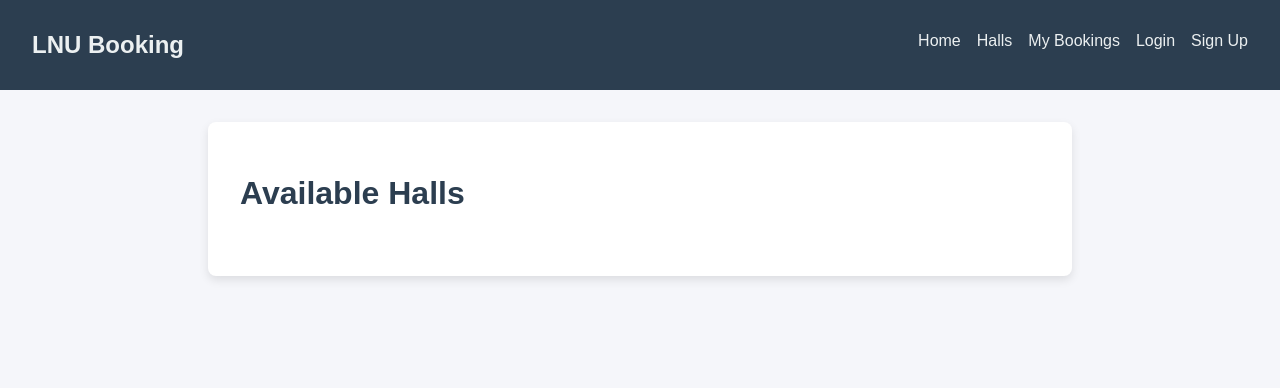
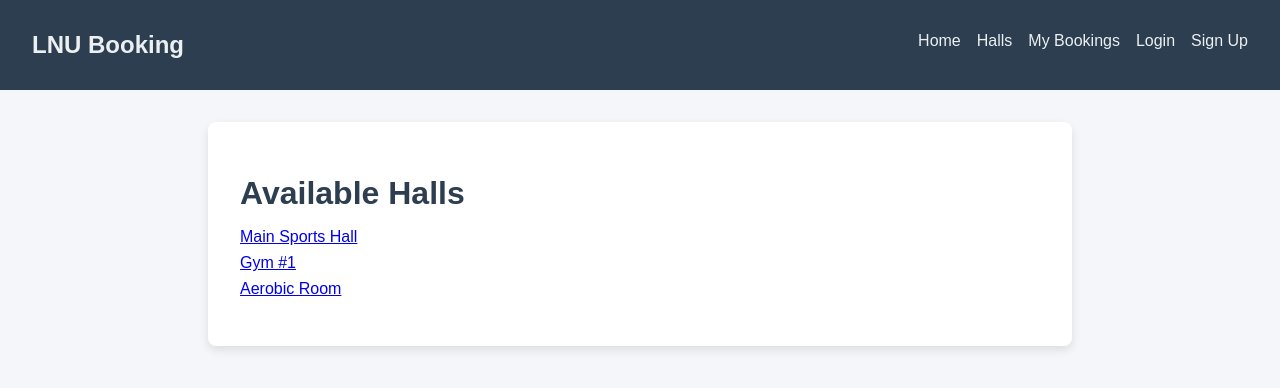
Before and after one commit to Volodymyr-Piniaha/lnu_booking_project, a React app: page /halls in a window 1280 px wide. Shown: the top 388 px of the page. Built offline with nearby package versions, Linux system fonts and the light colour scheme; the HTML template or start-up script is replaced by a standard one.

Commit message:
Refactor Halls component to use static data

```diff
--- a/src/pages/Halls.jsx
+++ b/src/pages/Halls.jsx
@@ -1,25 +1,22 @@
 import { Link } from "react-router-dom";
 import "./Halls.css";
-import { useEffect, useState } from "react";
 
 export default function Halls() {
-  const [halls, setHalls] = useState([]);
-
-  useEffect(() => {
-    fetch("http://<IP_BACKEND>:8000/api/halls/")
-      .then(res => res.json())
-      .then(data => setHalls(data))
-      .catch(err => console.error(err));
-  }, []);
+  const halls = [
+    { id: 1, name: "Main Sports Hall" },
+    { id: 2, name: "Gym #1" },
+    { id: 3, name: "Aerobic Room" }
+  ];
 
   return (
     <div className="page">
       <h1>Available Halls</h1>
-      <ul className="hall-list">
-        {halls.map(h => (
-          <li key={h.HallID}>
-            <Link className="hall-item" to={`/schedule/${h.HallID}`}>
-              {h.Name}
+
+      <ul className="halls-list">
+        {halls.map((h) => (
+          <li key={h.id} className="hall-card">
+            <Link to={`/schedule/${h.id}`} className="hall-link">
+              {h.name}
             </Link>
           </li>
         ))}
```
